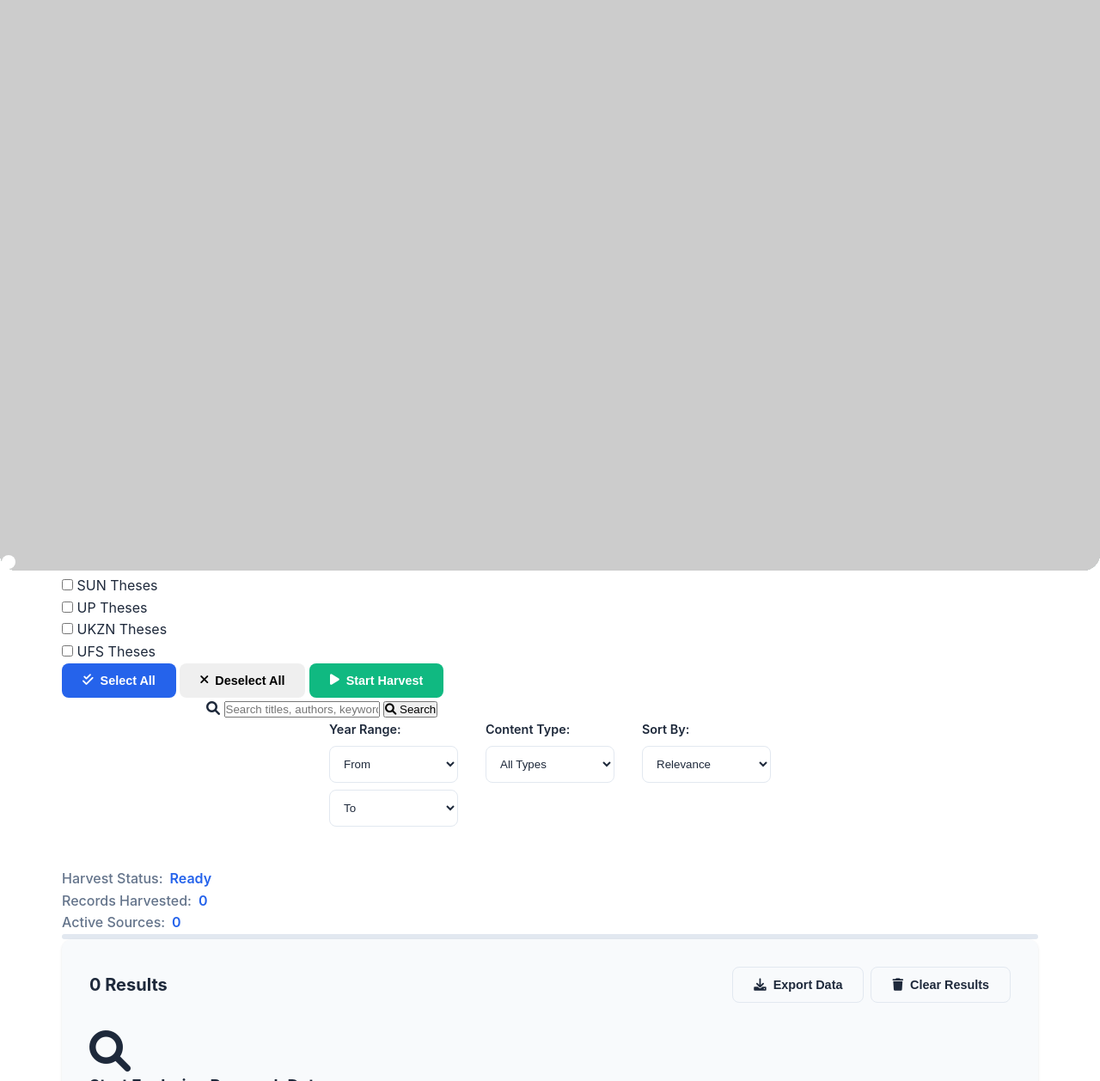
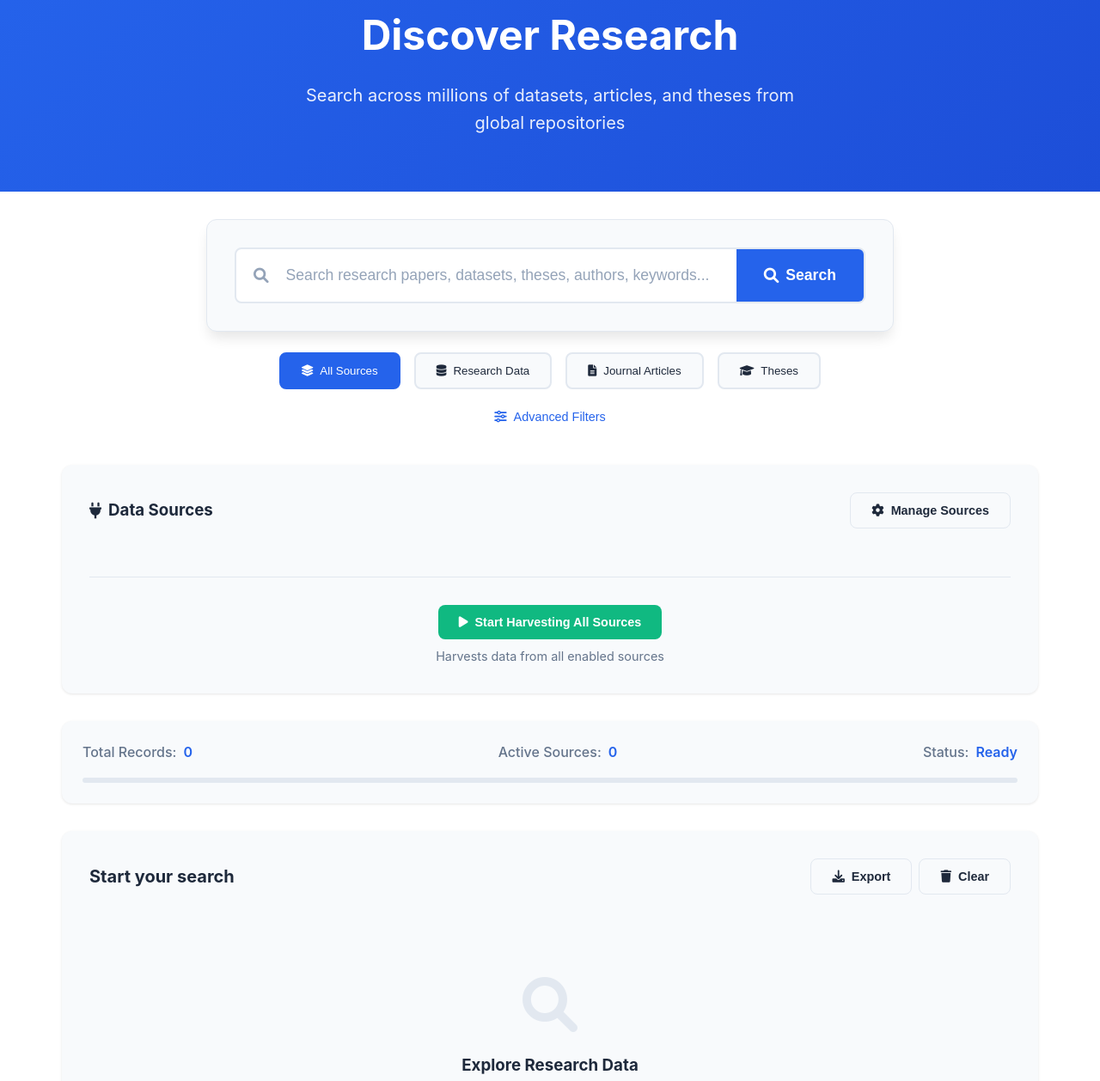
Before and after one commit to archiverepo1/InquiryBase, a plain HTML site: page index.html in a window 1280 px wide. Shown: the part 136-1394 px from the top of the page at 86% size. Drawn offline with Linux system fonts and the light colour scheme; a script that the page names is missing.

Commit message:
Update index.html

```diff
--- a/index.html
+++ b/index.html
@@ -3,7 +3,7 @@
 <head>
   <meta charset="utf-8" />
   <meta name="viewport" content="width=device-width, initial-scale=1" />
-  <title>InquiryBase — Research Data Discovery Platform</title>
+  <title>InquiryBase — Research Discovery</title>
   <link rel="stylesheet" href="https://cdnjs.cloudflare.com/ajax/libs/font-awesome/6.0.0/css/all.min.css">
   <link rel="stylesheet" href="style.css" />
 </head>
@@ -12,196 +12,86 @@
   <nav class="navbar">
     <div class="nav-container">
       <div class="nav-logo">
-        <i class="fas fa-database"></i>
+        <i class="fas fa-search"></i>
         <span>InquiryBase</span>
       </div>
       <div class="nav-links">
-        <a href="#home" class="nav-link active">Home</a>
+        <a href="#home" class="nav-link active">Search</a>
         <a href="#about" class="nav-link">About</a>
-        <a href="#sources" class="nav-link">Sources</a>
       </div>
     </div>
   </nav>
 
   <!-- Hero Section -->
-  <header class="hero" id="home">
+  <header class="hero">
     <div class="hero-content">
-      <h1>Discover Research Data</h1>
-      <p>Explore millions of datasets, articles, and theses from global repositories</p>
-      <div class="hero-stats">
-        <div class="stat">
-          <span class="stat-number" id="totalRecords">0</span>
-          <span class="stat-label">Total Records</span>
-        </div>
-        <div class="stat">
-          <span class="stat-number" id="activeSources">0</span>
-          <span class="stat-label">Active Sources</span>
-        </div>
-        <div class="stat">
-          <span class="stat-number" id="harvestedToday">0</span>
-          <span class="stat-label">Harvested Today</span>
-        </div>
-      </div>
-    </div>
-    <div class="hero-background">
-      <div class="floating-shape shape-1"></div>
-      <div class="floating-shape shape-2"></div>
-      <div class="floating-shape shape-3"></div>
+      <h1>Discover Research</h1>
+      <p>Search across millions of datasets, articles, and theses from global repositories</p>
     </div>
   </header>
 
-  <!-- Main Content -->
+  <!-- Main Search -->
   <main class="main-container">
-    <!-- Source Toggles -->
-    <section class="source-controls">
-      <div class="control-group">
-        <h3><i class="fas fa-plug"></i> Data Sources</h3>
-        <div class="toggle-grid">
-          <!-- Research Data -->
-          <div class="toggle-category">
-            <h4>Research Data</h4>
-            <div class="toggle-item">
-              <label class="toggle">
-                <input type="checkbox" id="toggleZenodo" checked>
-                <span class="toggle-slider"></span>
-              </label>
-              <span class="toggle-label">Zenodo</span>
-            </div>
-            <div class="toggle-item">
-              <label class="toggle">
-                <input type="checkbox" id="toggleFigshare" checked>
-                <span class="toggle-slider"></span>
-              </label>
-              <span class="toggle-label">Figshare</span>
-            </div>
-            <div class="toggle-item">
-              <label class="toggle">
-                <input type="checkbox" id="toggleDryad">
-                <span class="toggle-slider"></span>
-              </label>
-              <span class="toggle-label">Dryad</span>
-            </div>
-            <div class="toggle-item">
-              <label class="toggle">
-                <input type="checkbox" id="toggleOSF">
-                <span class="toggle-slider"></span>
-              </label>
-              <span class="toggle-label">OSF</span>
-            </div>
-            <div class="toggle-item">
-              <label class="toggle">
-                <input type="checkbox" id="toggleMendeley">
-                <span class="toggle-slider"></span>
-              </label>
-              <span class="toggle-label">Mendeley</span>
+    <!-- Search Box -->
+    <section class="search-section">
+      <div class="search-container">
+        <div class="search-box-large">
+          <div class="search-input-wrapper">
+            <i class="fas fa-search search-icon"></i>
+            <input type="text" id="searchInput" placeholder="Search research papers, datasets, theses, authors, keywords...">
+            <button class="btn-search-large" id="searchButton">
+              <i class="fas fa-search"></i>
+              Search
+            </button>
           </div>
         </div>
 
-          <!-- Articles -->
-          <div class="toggle-category">
-            <h4>Journal Articles</h4>
-            <div class="toggle-item">
-              <label class="toggle">
-                <input type="checkbox" id="toggleUCT">
-                <span class="toggle-slider"></span>
-              </label>
-              <span class="toggle-label">Open UCT</span>
+        <!-- Quick Filter Buttons -->
+        <div class="filter-buttons">
+          <button class="filter-btn active" data-filter="all">
+            <i class="fas fa-layer-group"></i>
+            All Sources
+          </button>
+          <button class="filter-btn" data-filter="research">
+            <i class="fas fa-database"></i>
+            Research Data
+          </button>
+          <button class="filter-btn" data-filter="articles">
+            <i class="fas fa-file-alt"></i>
+            Journal Articles
+          </button>
+          <button class="filter-btn" data-filter="thesis">
+            <i class="fas fa-graduation-cap"></i>
+            Theses
+          </button>
         </div>
-            <div class="toggle-item">
-              <label class="toggle">
-                <input type="checkbox" id="toggleSUN">
-                <span class="toggle-slider"></span>
-              </label>
-              <span class="toggle-label">SUNScholar</span>
+
+        <!-- Advanced Options Toggle -->
+        <div class="advanced-toggle">
+          <button class="btn-text" id="toggleAdvanced">
+            <i class="fas fa-sliders-h"></i>
+            Advanced Filters
+          </button>
         </div>
-            <div class="toggle-item">
-              <label class="toggle">
-                <input type="checkbox" id="toggleUP">
-                <span class="toggle-slider"></span>
-              </label>
-              <span class="toggle-label">UP Repository</span>
-            </div>
-            <div class="toggle-item">
-              <label class="toggle">
-                <input type="checkbox" id="toggleNWU">
-                <span class="toggle-slider"></span>
-              </label>
-              <span class="toggle-label">NWU Repository</span>
+
+        <!-- Advanced Filters (Initially Hidden) -->
+        <div class="advanced-filters hidden" id="advancedFilters">
+          <div class="filter-row">
+            <div class="filter-group">
+              <label>Year Range</label>
+              <div class="year-inputs">
+                <select id="yearFrom">
+                  <option value="">From Year</option>
+                </select>
+                <span>to</span>
+                <select id="yearTo">
+                  <option value="">To Year</option>
+                </select>
               </div>
             </div>
 
-          <!-- Theses -->
-          <div class="toggle-category">
-            <h4>Theses & Dissertations</h4>
-            <div class="toggle-item">
-              <label class="toggle">
-                <input type="checkbox" id="toggleSUNTheses">
-                <span class="toggle-slider"></span>
-              </label>
-              <span class="toggle-label">SUN Theses</span>
-            </div>
-            <div class="toggle-item">
-              <label class="toggle">
-                <input type="checkbox" id="toggleUPTheses">
-                <span class="toggle-slider"></span>
-              </label>
-              <span class="toggle-label">UP Theses</span>
-            </div>
-            <div class="toggle-item">
-              <label class="toggle">
-                <input type="checkbox" id="toggleUKZNTheses">
-                <span class="toggle-slider"></span>
-              </label>
-              <span class="toggle-label">UKZN Theses</span>
-            </div>
-            <div class="toggle-item">
-              <label class="toggle">
-                <input type="checkbox" id="toggleUFSTheses">
-                <span class="toggle-slider"></span>
-              </label>
-              <span class="toggle-label">UFS Theses</span>
-            </div>
-          </div>
-        </div>
-
-        <div class="control-actions">
-          <button class="btn btn-primary" id="selectAll">
-            <i class="fas fa-check-double"></i> Select All
-          </button>
-          <button class="btn btn-secondary" id="deselectAll">
-            <i class="fas fa-times"></i> Deselect All
-          </button>
-          <button class="btn btn-success" id="startHarvest">
-            <i class="fas fa-play"></i> Start Harvest
-          </button>
-        </div>
-      </div>
-    </section>
-
-    <!-- Search and Filters -->
-    <section class="search-section">
-      <div class="search-container">
-        <div class="search-box">
-          <i class="fas fa-search"></i>
-          <input type="text" id="searchInput" placeholder="Search titles, authors, keywords, abstracts, years, DOI...">
-          <button class="btn-search" id="searchButton">
-            <i class="fas fa-search"></i> Search
-          </button>
-        </div>
-
-        <div class="filter-row">
             <div class="filter-group">
-            <label>Year Range:</label>
-            <select id="yearFrom">
-              <option value="">From</option>
-            </select>
-            <select id="yearTo">
-              <option value="">To</option>
-            </select>
-          </div>
-
-          <div class="filter-group">
-            <label>Content Type:</label>
+              <label>Content Type</label>
               <select id="contentType">
                 <option value="all">All Types</option>
                 <option value="dataset">Datasets</option>
@@ -212,7 +102,7 @@
             </div>
 
             <div class="filter-group">
-            <label>Sort By:</label>
+              <label>Sort By</label>
               <select id="sortBy">
                 <option value="relevance">Relevance</option>
                 <option value="date_desc">Newest First</option>
@@ -222,53 +112,98 @@
             </div>
           </div>
         </div>
+      </div>
     </section>
 
-    <!-- Progress and Status -->
-    <section class="status-section">
-      <div class="status-container">
+    <!-- Source Management -->
+    <section class="source-management">
+      <div class="source-header">
+        <h3><i class="fas fa-plug"></i> Data Sources</h3>
+        <div class="source-actions">
+          <button class="btn btn-outline" id="manageSources">
+            <i class="fas fa-cog"></i> Manage Sources
+          </button>
+        </div>
+      </div>
+
+      <!-- Source Grid -->
+      <div class="source-grid" id="sourceGrid">
+        <!-- Sources will be populated by JavaScript -->
+      </div>
+
+      <div class="harvest-controls">
+        <button class="btn btn-success btn-large" id="startHarvest">
+          <i class="fas fa-play"></i> Start Harvesting All Sources
+        </button>
+        <div class="harvest-info">
+          <span>Harvests data from all enabled sources</span>
+        </div>
+      </div>
+    </section>
+
+    <!-- Status Bar -->
+    <section class="status-bar">
+      <div class="status-items">
         <div class="status-item">
-          <span class="status-label">Harvest Status:</span>
-          <span class="status-value" id="harvestStatus">Ready</span>
-        </div>
-        <div class="status-item">
-          <span class="status-label">Records Harvested:</span>
-          <span class="status-value" id="recordsHarvested">0</span>
+          <span class="status-label">Total Records:</span>
+          <span class="status-value" id="totalRecords">0</span>
         </div>
         <div class="status-item">
           <span class="status-label">Active Sources:</span>
-          <span class="status-value" id="activeSourceCount">0</span>
+          <span class="status-value" id="activeSources">0</span>
         </div>
+        <div class="status-item">
+          <span class="status-label">Status:</span>
+          <span class="status-value" id="harvestStatus">Ready</span>
+        </div>
+      </div>
+      <div class="progress-container">
         <div class="progress-bar">
           <div class="progress-fill" id="progressFill"></div>
         </div>
       </div>
     </section>
 
-    <!-- Results Grid -->
+    <!-- Results Section -->
     <section class="results-section">
       <div class="results-header">
-        <h3 id="resultsCount">0 Results</h3>
+        <h3 id="resultsCount">Start your search</h3>
         <div class="results-actions">
           <button class="btn btn-outline" id="exportData">
-            <i class="fas fa-download"></i> Export Data
+            <i class="fas fa-download"></i> Export
           </button>
           <button class="btn btn-outline" id="clearResults">
-            <i class="fas fa-trash"></i> Clear Results
+            <i class="fas fa-trash"></i> Clear
           </button>
         </div>
       </div>
 
-      <div id="resultsContainer" class="results-grid">
-        <div class="welcome-message">
-          <i class="fas fa-search fa-3x"></i>
-          <h3>Start Exploring Research Data</h3>
-          <p>Select data sources and start harvesting to discover research datasets, articles, and theses</p>
+      <div id="resultsContainer" class="results-container">
+        <div class="welcome-state">
+          <div class="welcome-icon">
+            <i class="fas fa-search fa-4x"></i>
+          </div>
+          <h3>Explore Research Data</h3>
+          <p>Use the search bar above to discover datasets, articles, and theses from global repositories</p>
+          <div class="welcome-features">
+            <div class="feature">
+              <i class="fas fa-database"></i>
+              <span>Research Data</span>
+            </div>
+            <div class="feature">
+              <i class="fas fa-file-alt"></i>
+              <span>Journal Articles</span>
+            </div>
+            <div class="feature">
+              <i class="fas fa-graduation-cap"></i>
+              <span>Theses & Dissertations</span>
+            </div>
+          </div>
         </div>
       </div>
 
       <!-- Pagination -->
-      <div class="pagination" id="pagination">
+      <div class="pagination hidden" id="pagination">
         <button class="pagination-btn" id="prevPage" disabled>
           <i class="fas fa-chevron-left"></i> Previous
         </button>
@@ -285,30 +220,21 @@
     <div class="footer-content">
       <div class="footer-section">
         <h4>InquiryBase</h4>
-        <p>Advanced research data discovery platform harvesting from global repositories</p>
+        <p>Advanced research discovery platform</p>
       </div>
       <div class="footer-section">
         <h4>Sources</h4>
-        <ul>
-          <li>Zenodo</li>
-          <li>Figshare</li>
-          <li>Dryad</li>
-          <li>OSF</li>
-          <li>Mendeley Data</li>
-        </ul>
-      </div>
-      <div class="footer-section">
-        <h4>Connect</h4>
-        <div class="social-links">
-          <a href="#"><i class="fab fa-github"></i></a>
-          <a href="#"><i class="fab fa-twitter"></i></a>
-          <a href="#"><i class="fab fa-linkedin"></i></a>
+        <div class="source-tags">
+          <span class="source-tag">Zenodo</span>
+          <span class="source-tag">Figshare</span>
+          <span class="source-tag">Dryad</span>
+          <span class="source-tag">OSF</span>
+          <span class="source-tag">Mendeley</span>
         </div>
       </div>
     </div>
     <div class="footer-bottom">
-      <p>&copy; 2025 InquiryBase. Powered by multiple research repositories. Served via Cloudflare Workers.</p>
-      <p>Developed by Vuyo Ngayeka</p>
+      <p>&copy; 2025 InquiryBase. Powered by multiple research repositories.</p>
     </div>
   </footer>
 
```
Lines whose indentation alone changed are shown as unchanged.
